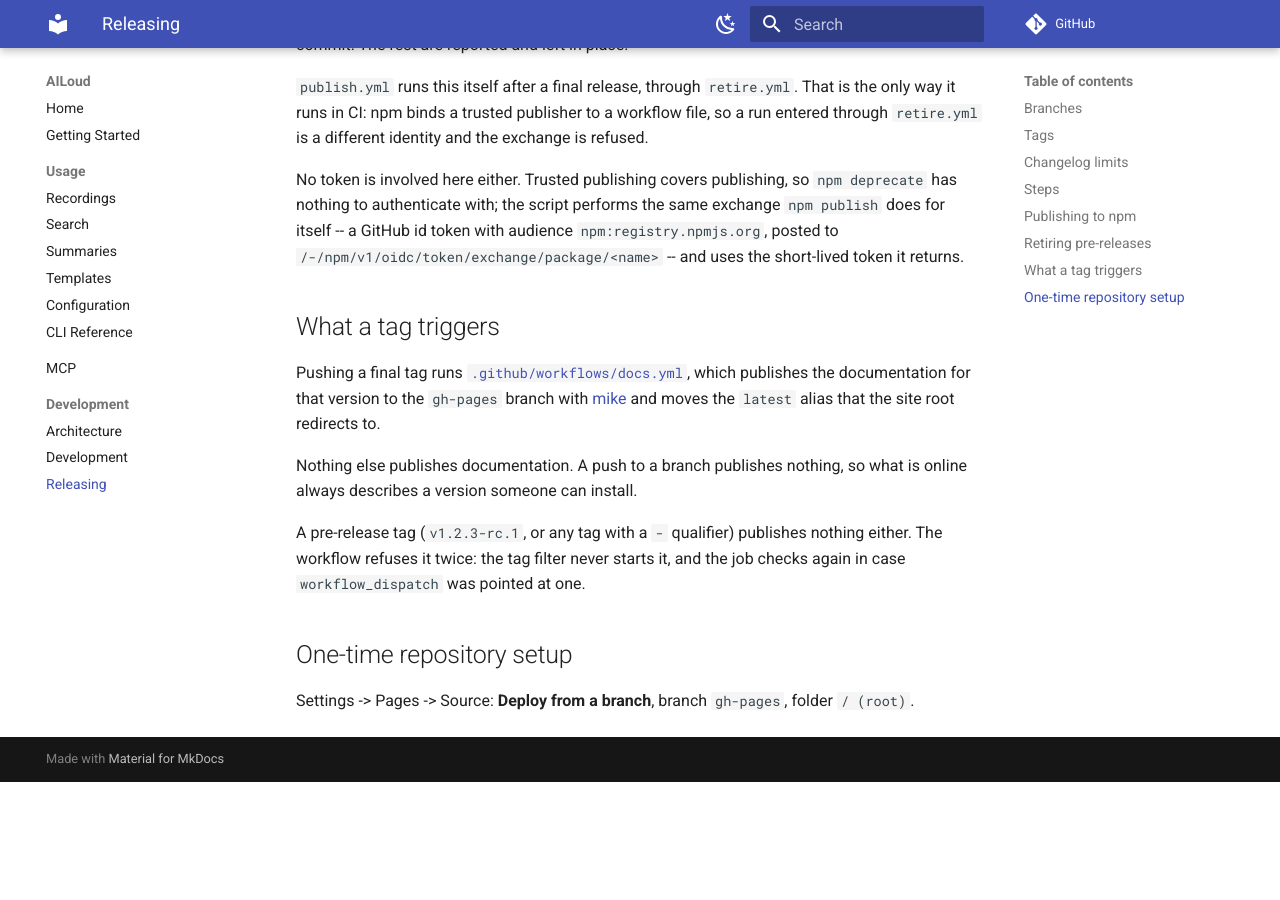
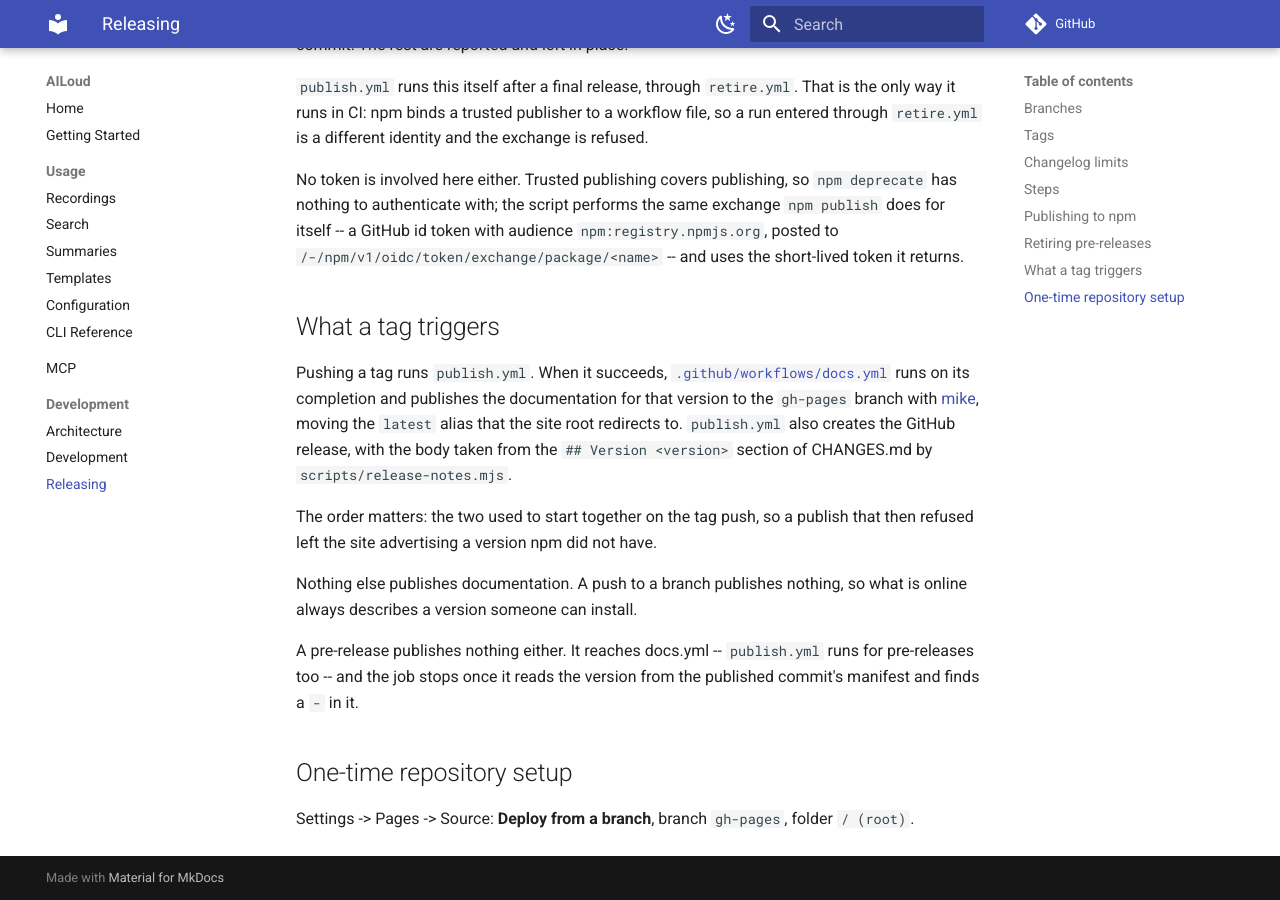
Before and after one commit to lorem-dev/ailoud, an MkDocs documentation site: the page built from docs/development/releasing.md, in a window 1280 px wide and 900 px high, scrolled down 2876 px. Built offline with MkDocs 1.6.1 and Material for MkDocs 9.7.7, drawn with Linux system fonts in a browser that asks for light colours; comment, search, counter and statistics services are not loaded; the version menu is left out; before the commit the page ends 3658 px from its top, so only the background shows below that.

Commit message:
feat: gate the docs on a successful publish, create the release, warn on fresh deps
Three loose ends from the release review.

DOCS no longer race the publish. Both workflows started on the tag push, so a
publish that refused -- or failed partway through its three packages -- left the
site advertising a version npm did not have. docs.yml now runs on `workflow_run`
of Publish, checks out the SHA that was published, and takes the version from
that commit's manifest rather than from `head_branch`: on a workflow_run that
field is documented as a branch, and a release should not rest on what it
happens to hold for a tag. publish.yml already refuses a tag that disagrees
with any manifest, so the number is the same one either way.

THE GITHUB RELEASE is created after the packages are on the registry, with the
body extracted from CHANGES.md by the script that already existed for it, and
`--prerelease` for a `-` version. Through `gh` rather than a third-party
action: adding one to the release path would sit oddly beside a 14-day rule for
everything else we depend on. Re-running a tag edits the notes instead of
failing on an existing release.

THE 14-DAY RULE now runs in CI, as a warning. Dependabot's version updates
already respect the same window through `cooldown`, so the two do not argue --
but a security update deliberately ignores it, and a fresh version that closes
an advisory is the one case where taking it beats waiting. Failing the build
there would make the rule an obstacle to the thing it protects.

```diff
--- a/docs/development/releasing.md
+++ b/docs/development/releasing.md
@@ -130,18 +130,23 @@ token it returns.
 
 ## What a tag triggers
 
-Pushing a final tag runs
-[`.github/workflows/docs.yml`](https://github.com/lorem-dev/ailoud/blob/main/.github/workflows/docs.yml),
-which publishes the documentation for that version to the `gh-pages` branch
-with [mike](https://github.com/jimporter/mike) and moves the `latest` alias
-that the site root redirects to.
+Pushing a tag runs `publish.yml`. When it succeeds,
+[`.github/workflows/docs.yml`](https://github.com/lorem-dev/ailoud/blob/main/.github/workflows/docs.yml)
+runs on its completion and publishes the documentation for that version to the
+`gh-pages` branch with [mike](https://github.com/jimporter/mike), moving the
+`latest` alias that the site root redirects to. `publish.yml` also creates the
+GitHub release, with the body taken from the `## Version <version>` section of
+CHANGES.md by `scripts/release-notes.mjs`.
+
+The order matters: the two used to start together on the tag push, so a publish
+that then refused left the site advertising a version npm did not have.
 
 Nothing else publishes documentation. A push to a branch publishes nothing, so
 what is online always describes a version someone can install.
 
-A pre-release tag (`v1.2.3-rc.1`, or any tag with a `-` qualifier) publishes
-nothing either. The workflow refuses it twice: the tag filter never starts it,
-and the job checks again in case `workflow_dispatch` was pointed at one.
+A pre-release publishes nothing either. It reaches docs.yml -- `publish.yml`
+runs for pre-releases too -- and the job stops once it reads the version from
+the published commit's manifest and finds a `-` in it.
 
 ## One-time repository setup
 
```
Also changed, not shown: 3 other files.
